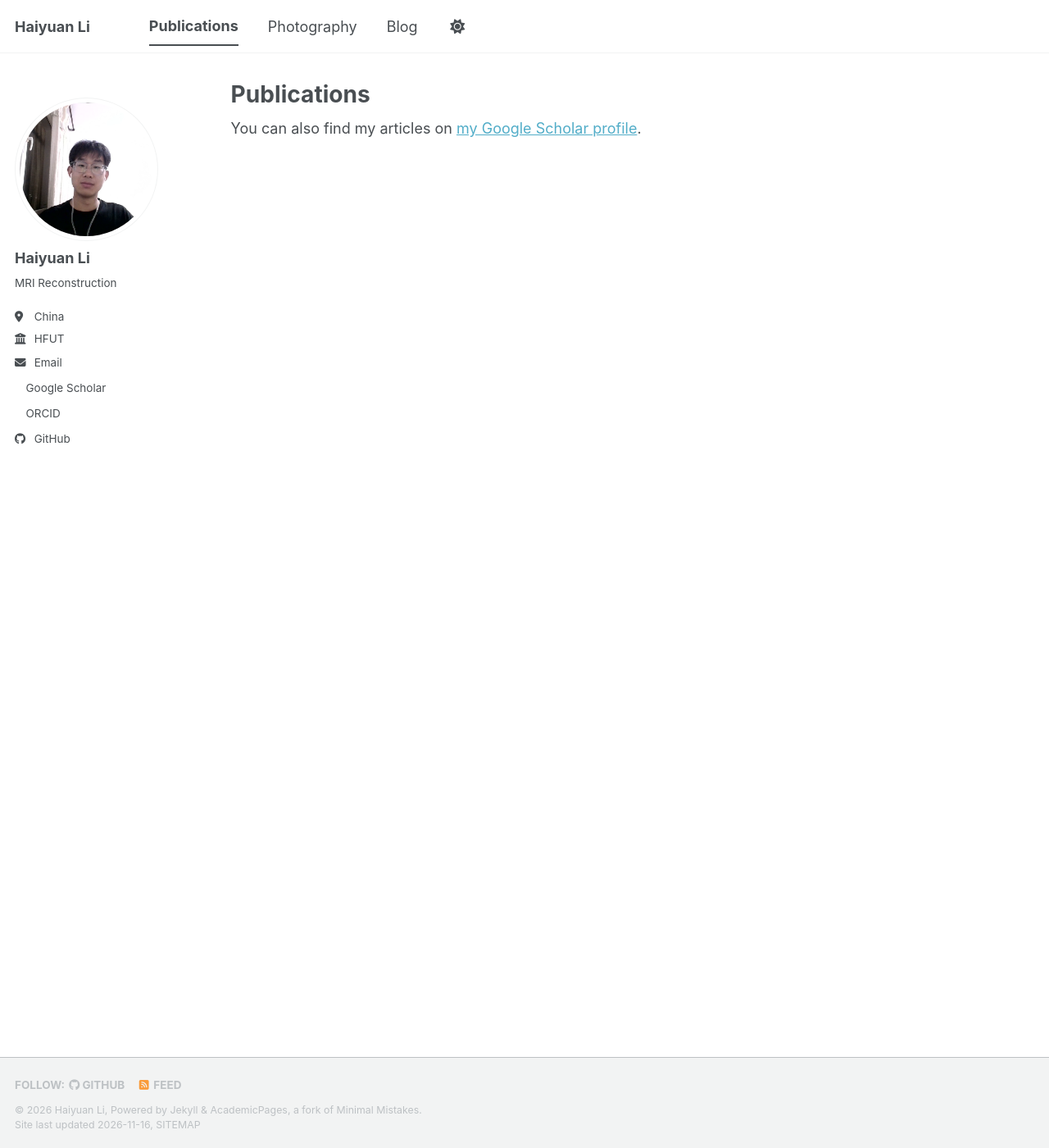
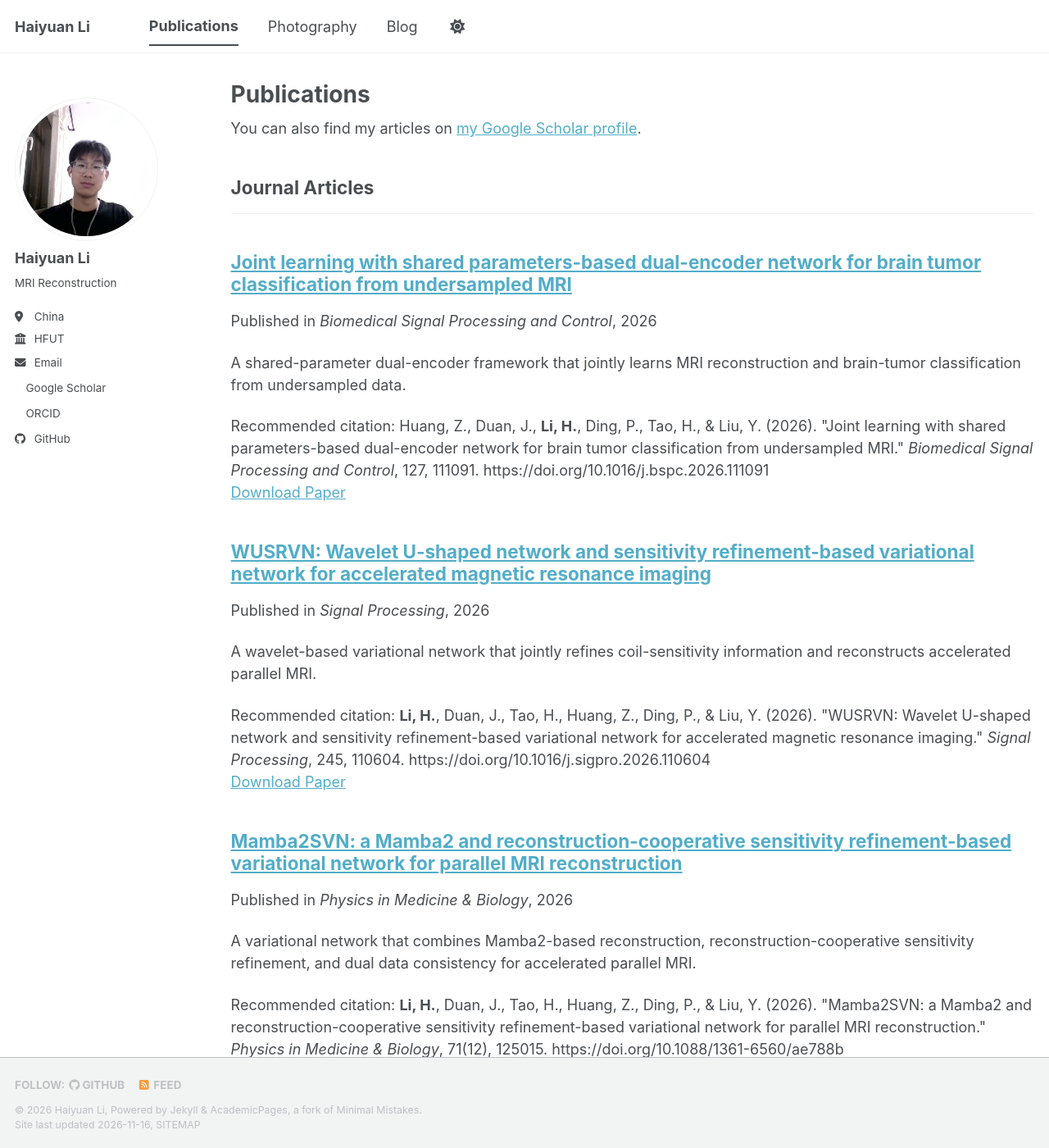
Before and after one commit to LHY0329/LHY0329.github.io, a Jekyll site: the page built from _pages/publications.html, in a window 1280 px wide and 1400 px high. Shown: the whole window at 82% size. Built offline with Jekyll 4.4.1, drawn with Linux system fonts in a browser that asks for light colours; a style sheet for code colours, icons or effects is not loaded.

Commit message:
Second_Supplement

```diff
--- a/_config.yml
+++ b/_config.yml
@@ -13,7 +13,7 @@ title                    : "Haiyuan Li"
 title_separator          : "-"
 name                     : &name "Haiyuan Li"
 description              : &description "Haiyuan Li's academic portfolio"   # Update this with a general description of your site, this is the default if not overridden by a page
-url                      : https://haiyuanli.github.io # The base hostname & protocol for your site e.g. "https://[your GitHub username].github.io",
+url                      : https://lhy0329.github.io # The base hostname & protocol for your site e.g. "https://[your GitHub username].github.io",
                                                            # or if you already have some other page hosted on Github then use "https://[your GitHub username].github.io/[Your Repo Name]"
 baseurl                  : "" # the subpath of your site, e.g. "/blog"
 repository               : "LHY0329/LHY0329.github.io"
--- /dev/null
+++ b/_publications/2026-06-23-mamba2svn.md
@@ -0,0 +1,15 @@
+---
+title: "Mamba2SVN: a Mamba2 and reconstruction-cooperative sensitivity refinement-based variational network for parallel MRI reconstruction"
+collection: publications
+category: manuscripts
+permalink: /publication/2026-mamba2svn
+excerpt: "A variational network that combines Mamba2-based reconstruction, reconstruction-cooperative sensitivity refinement, and dual data consistency for accelerated parallel MRI."
+date: 2026-06-23
+venue: "Physics in Medicine & Biology"
+paperurl: "https://doi.org/10.1088/1361-6560/ae788b"
+citation: '<strong>Li, H.</strong>, Duan, J., Tao, H., Huang, Z., Ding, P., &amp; Liu, Y. (2026). &quot;Mamba2SVN: a Mamba2 and reconstruction-cooperative sensitivity refinement-based variational network for parallel MRI reconstruction.&quot; <i>Physics in Medicine &amp; Biology</i>, 71(12), 125015. https://doi.org/10.1088/1361-6560/ae788b'
+---
+
+This work introduces Mamba2SVN, a variational network for accelerated parallel MRI reconstruction. The framework couples a Mamba2-based reconstruction branch with reconstruction-cooperative sensitivity refinement and dual data-consistency mechanisms.
+
+[View the publication](https://doi.org/10.1088/1361-6560/ae788b)
--- /dev/null
+++ b/_publications/2026-08-01-wusrvn.md
@@ -0,0 +1,15 @@
+---
+title: "WUSRVN: Wavelet U-shaped network and sensitivity refinement-based variational network for accelerated magnetic resonance imaging"
+collection: publications
+category: manuscripts
+permalink: /publication/2026-wusrvn
+excerpt: "A wavelet-based variational network that jointly refines coil-sensitivity information and reconstructs accelerated parallel MRI."
+date: 2026-08-01
+venue: "Signal Processing"
+paperurl: "https://doi.org/10.1016/j.sigpro.2026.110604"
+citation: '<strong>Li, H.</strong>, Duan, J., Tao, H., Huang, Z., Ding, P., &amp; Liu, Y. (2026). &quot;WUSRVN: Wavelet U-shaped network and sensitivity refinement-based variational network for accelerated magnetic resonance imaging.&quot; <i>Signal Processing</i>, 245, 110604. https://doi.org/10.1016/j.sigpro.2026.110604'
+---
+
+This work presents WUSRVN, a variational-model-based framework for accelerated parallel MRI. It integrates a wavelet U-shaped reconstruction module, iterative sensitivity refinement, and data consistency to improve reconstruction quality and robustness under limited autocalibration data.
+
+[View the publication](https://doi.org/10.1016/j.sigpro.2026.110604)
--- /dev/null
+++ b/_publications/2026-11-01-jldenet.md
@@ -0,0 +1,15 @@
+---
+title: "Joint learning with shared parameters-based dual-encoder network for brain tumor classification from undersampled MRI"
+collection: publications
+category: manuscripts
+permalink: /publication/2026-jldenet
+excerpt: "A shared-parameter dual-encoder framework that jointly learns MRI reconstruction and brain-tumor classification from undersampled data."
+date: 2026-11-01
+venue: "Biomedical Signal Processing and Control"
+paperurl: "https://doi.org/10.1016/j.bspc.2026.111091"
+citation: 'Huang, Z., Duan, J., <strong>Li, H.</strong>, Ding, P., Tao, H., &amp; Liu, Y. (2026). &quot;Joint learning with shared parameters-based dual-encoder network for brain tumor classification from undersampled MRI.&quot; <i>Biomedical Signal Processing and Control</i>, 127, 111091. https://doi.org/10.1016/j.bspc.2026.111091'
+---
+
+This work proposes a shared-parameter dual-encoder framework that unifies MRI reconstruction and brain-tumor classification. Reconstruction-aware features are used to improve classification from undersampled MRI data.
+
+[View the publication](https://doi.org/10.1016/j.bspc.2026.111091)
```
Also changed, not shown: _pages/photography.html (added, +83 -0 lines), academic_picture/2026-11-13-rainy-evening.jpg (added).
